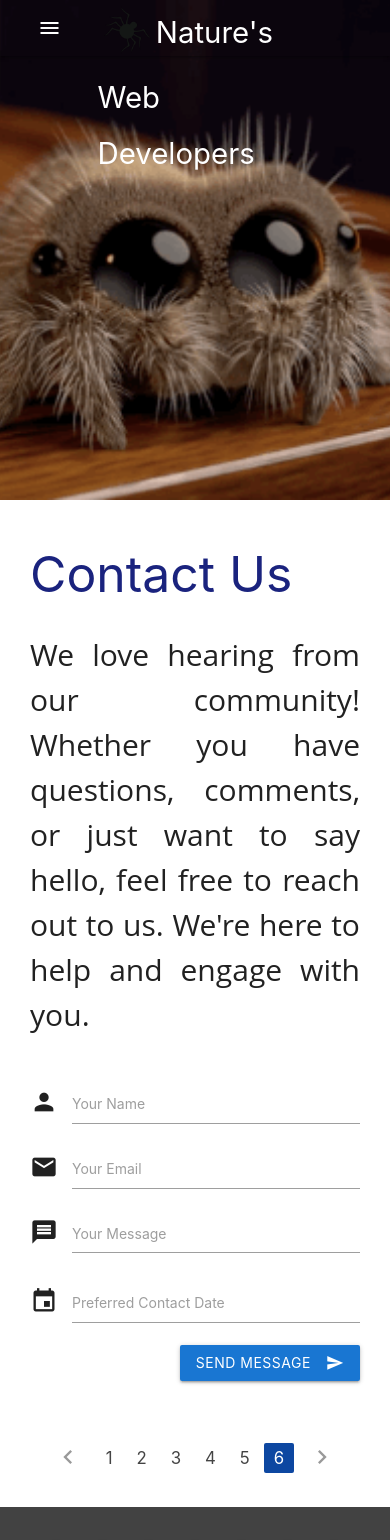
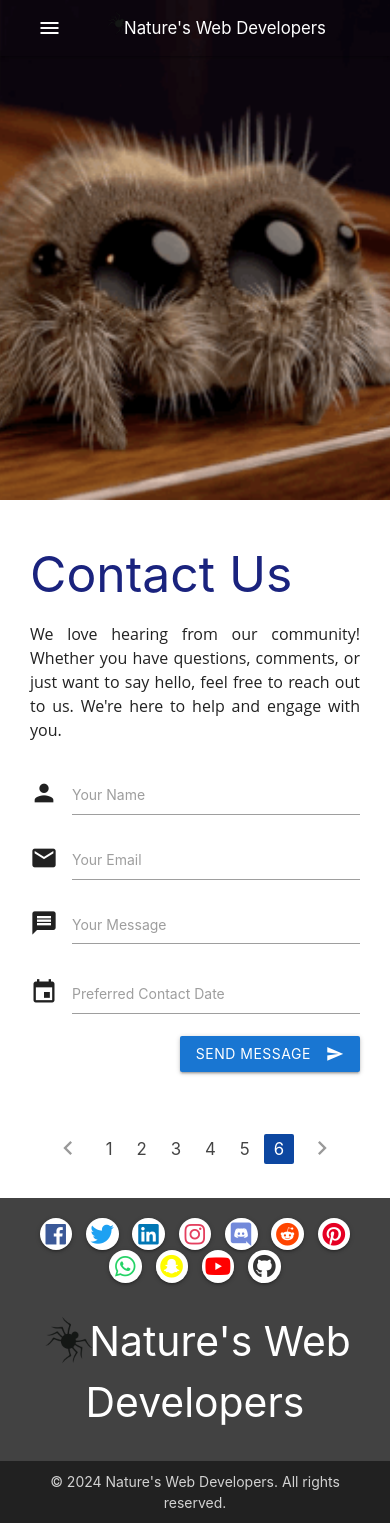
Before and after one commit to EmJay2005/EmJay.github.io, a plain HTML site: page Contacts.html in a window 390 px wide. Shown: the top 1540 px of the page. Drawn offline with Linux system fonts and the light colour scheme.

Commit message:
Update Contacts.html

```diff
--- a/Contacts.html
+++ b/Contacts.html
@@ -66,11 +66,67 @@
     .social-icon i.github {
         color: #333;
     }
-        @media screen and (max-width: 670px){
-            header {
-                min-height: 500px;
-            }
+       @media screen and (max-width: 670px){
+        header {
+            min-height: 500px;
         }
+        p {
+            font-size: 16px;
+        }
+        .nav-wrapper {
+            text-align: center;
+        }
+    } /* Styles for the header */
+    header .brand-logo {
+        display: flex;
+        align-items: center;
+        white-space: nowrap; /* Prevents text from wrapping */
+    } /* Adjust font size and padding for smaller screens */
+    @media only screen and (max-width: 670px) {
+        header .brand-logo {
+            font-size: 1.2rem; /* Decrease font size */
+            padding-left: 10px; /* Reduce padding */
+        }
+        .nav-wrapper .brand-logo img {
+            height: 30px; /* Reduce logo size */
+        }
+    } /* Adjustments for medium-sized screens */
+    @media only screen and (min-width: 671px) and (max-width: 992px) {
+        header .brand-logo {
+            font-size: 1.5rem; /* Slightly larger font size */
+            padding-left: 20px; /* Adjust padding */
+        }
+        .nav-wrapper .brand-logo img {
+            height: 40px; /* Adjust logo size */
+        }
+    } /* Default styles for large screens */
+    @media only screen and (min-width: 993px) {
+        header .brand-logo {
+            font-size: 2rem; /* Default font size */
+            padding-left: 30px; /* Default padding */
+        }
+        .nav-wrapper .brand-logo img {
+            height: 50px; /* Default logo size */
+        }
+    }
+    @media screen and (max-width: 670px) {
+        .social-icon i {
+            font-size: 1.8em;
+            padding: 1px;
+        }
+        .social-icon {
+            margin: 0 5px;
+        }
+    }
+    img, video {
+        max-width: 100%;
+        height: auto;
+    }
+    .container {
+        max-width: 100%;
+        width: 90%;
+        margin: 0 auto;
+    }
     </style>
 </head>
 <body>
```
